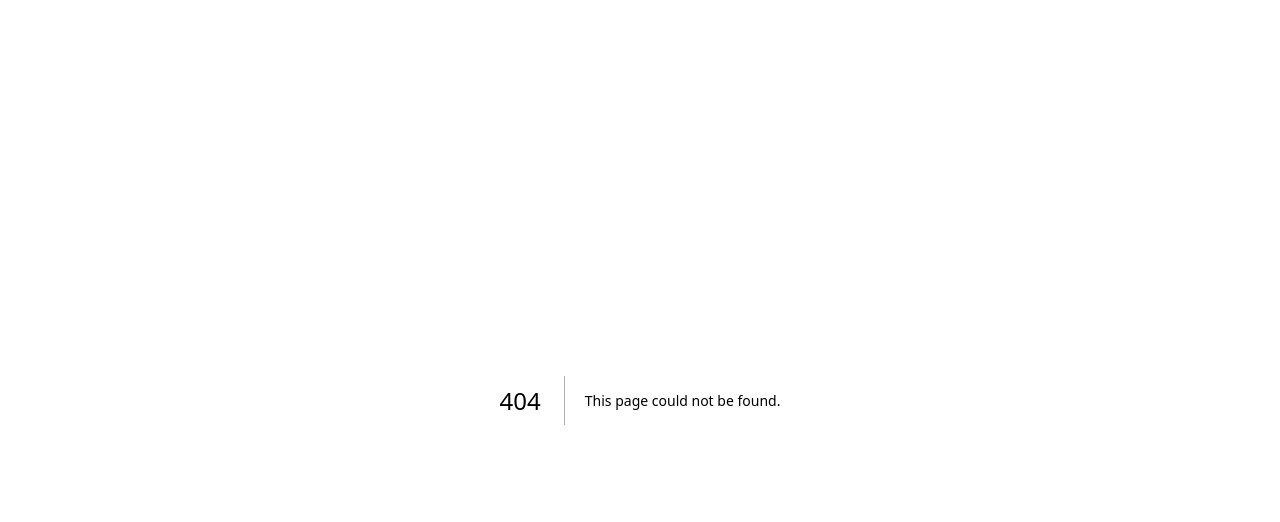
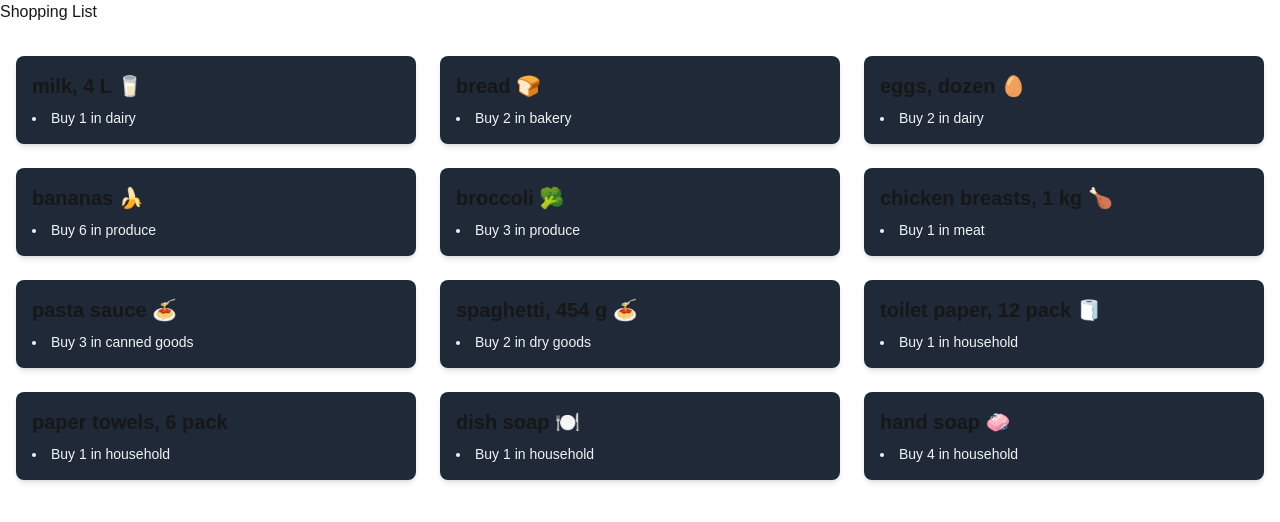
Before and after one commit to bLanke01/cprg306-assignments, a Next.js app: page /week-3 in a window 1280 px wide. Before the commit this address had no page. Shown: the top 522 px of the page. Built offline with nearby package versions, Linux system fonts and the light colour scheme.

Commit message:
finished

```diff
--- a/app/page.js
+++ b/app/page.js
@@ -4,7 +4,8 @@
   return (
     <div>
       <h1>CPRG 306: Web Development 2 - Assignments</h1>
-      <Link href = "http://localhost:3000/week-2"> Week-2</Link>
+      <Link href = "http://localhost:3000/week-2"> Week-2</Link> <br />
+      <Link href = "http://localhost:3000/week-3"> Week-3</Link>
     </div>
   );
 }
--- /dev/null
+++ b/app/week-3/item-list.js
@@ -0,0 +1,118 @@
+import Item from "./item.js";
+export default function ItemList() {
+    const item1 = {
+        name: "milk, 4 L 🥛",
+        quantity: 1,
+        category: "dairy",
+      };
+
+      const item2 = {
+        name: "bread 🍞",
+        quantity: 2,
+        category: "bakery",
+      };
+
+      const item3 = {
+        name: "eggs, dozen 🥚",
+        quantity: 2,
+        category: "dairy",
+      };
+
+      const item4 = {
+        name: "bananas 🍌",
+        quantity: 6,
+        category: "produce",
+      };
+
+      const item5 = {
+        name: "broccoli 🥦",
+        quantity: 3,
+        category: "produce",
+      };
+
+      const item6 = {
+        name: "chicken breasts, 1 kg 🍗",
+        quantity: 1,
+        category: "meat",
+      };
+
+      const item7 = {
+        name: "pasta sauce 🍝",
+        quantity: 3,
+        category: "canned goods",
+      };
+
+      const item8 = {
+        name: "spaghetti, 454 g 🍝",
+        quantity: 2,
+        category: "dry goods",
+      };
+
+      const item9 = {
+        name: "toilet paper, 12 pack 🧻",
+        quantity: 1,
+        category: "household",
+      };
+
+      const item10 = {
+        name: "paper towels, 6 pack",
+        quantity: 1,
+        category: "household",
+      };
+
+      const item11 = {
+        name: "dish soap 🍽️",
+        quantity: 1,
+        category: "household",
+      };
+
+      const item12 = {
+        name: "hand soap 🧼",
+        quantity: 4,
+        category: "household",
+      };
+
+      return (
+        <section className="container mx-auto px-4 py-8">
+        <div className="grid grid-cols-1 md:grid-cols-2 lg:grid-cols-3 gap-6">
+          <Item name={item1.name}
+          quantity={item1.quantity}
+          category={item1.category} />
+          <Item name={item2.name}
+          quantity={item2.quantity}
+          category={item2.category} />
+          <Item name={item3.name}
+          quantity={item3.quantity}
+          category={item3.category} />
+          <Item name={item4.name}
+          quantity={item4.quantity}
+          category={item4.category} />
+          <Item name={item5.name}
+          quantity={item5.quantity}
+          category={item5.category} />
+          <Item name={item6.name}
+          quantity={item6.quantity}
+          category={item6.category} />
+          <Item name={item7.name}
+          quantity={item7.quantity}
+          category={item7.category} />
+          <Item name={item8.name}
+          quantity={item8.quantity}
+          category={item8.category} />
+          <Item name={item9.name}
+          quantity={item9.quantity}
+          category={item9.category} />
+          <Item name={item10.name}
+          quantity={item10.quantity}
+          category={item10.category} />
+          <Item name={item11.name}
+          quantity={item11.quantity}
+          category={item11.category} />
+          <Item name={item12.name}
+          quantity={item12.quantity}
+          category={item12.category} />
+
+        </div>
+        </section>
+      );
+}
--- /dev/null
+++ b/app/week-3/item.js
@@ -0,0 +1,8 @@
+export default function Item(props) {
+    return (
+        <div className="bg-gray-800 p-4 rounded-lg shadow-md">
+            <h1 className="text-xl font-bold mb-2">{props.name}</h1>
+            <li className="text-sm text-gray-100">Buy {props.quantity} in {props.category} </li>
+        </div>
+    );
+}
--- /dev/null
+++ b/app/week-3/page.js
@@ -0,0 +1,10 @@
+
+import ItemList from "./item-list.js";
+export default function Page() {
+    return (
+        <main>
+            <h1>Shopping List</h1>
+            <ItemList />
+        </main>
+    );
+}
```
